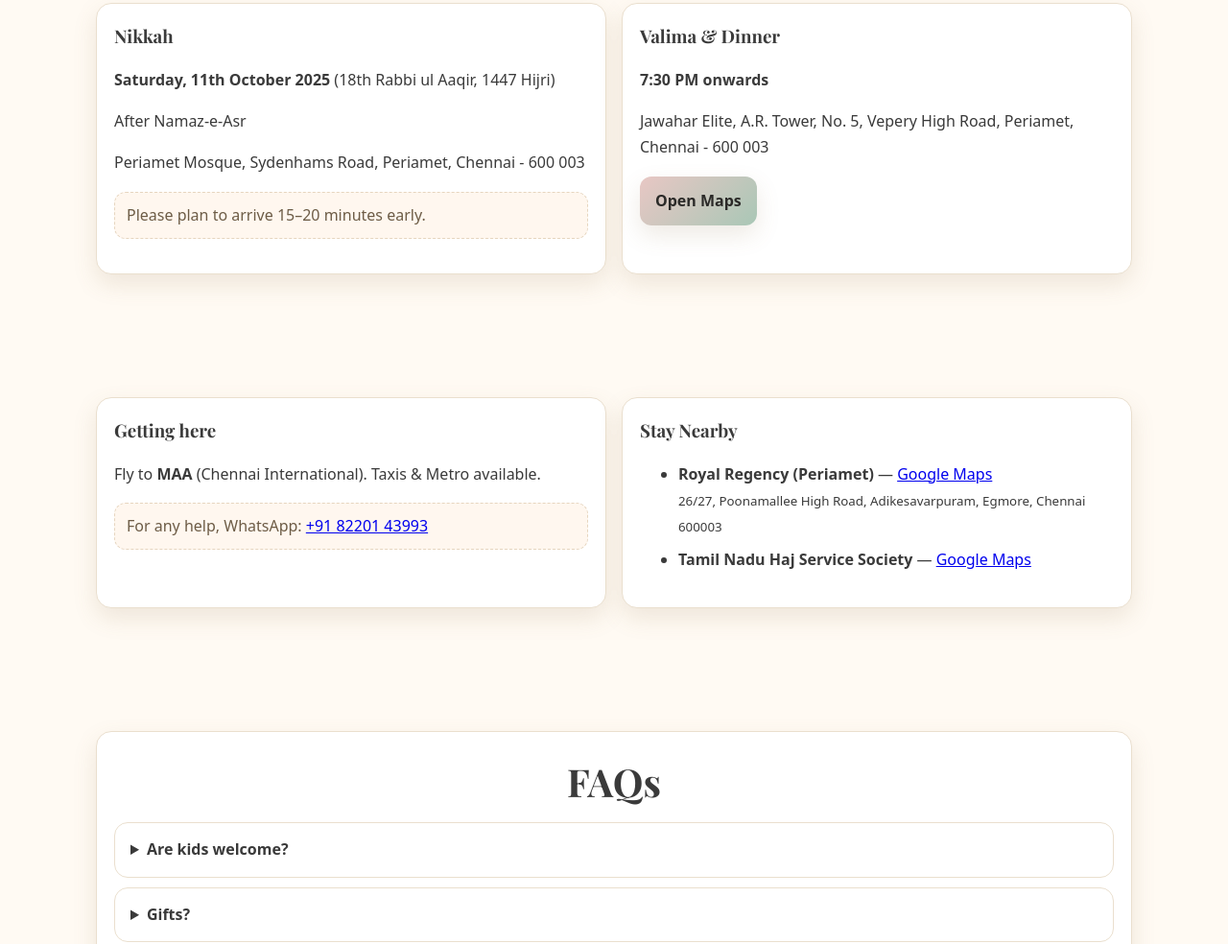
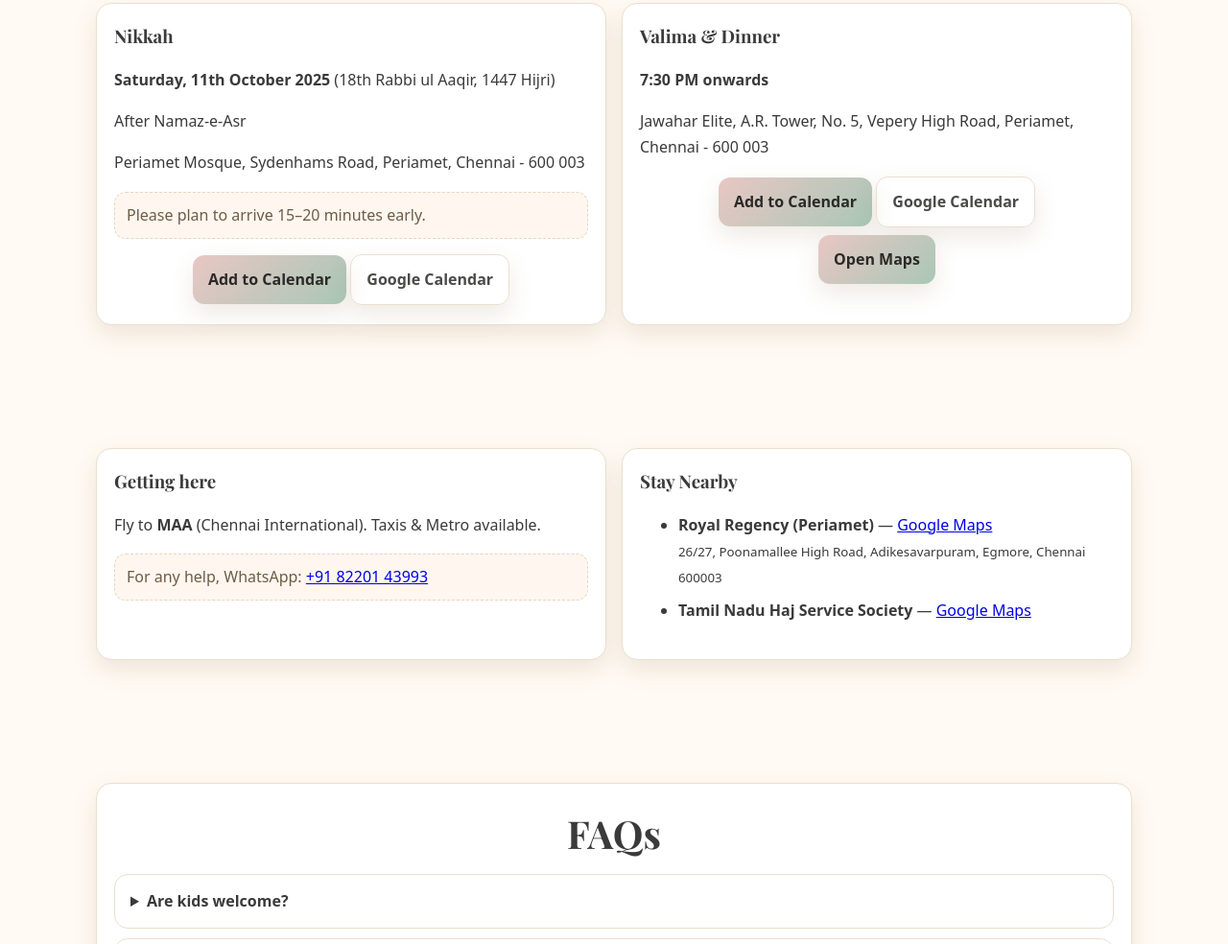
Before and after one commit to almondarker/Salman-Afshaan, a plain HTML site: page index.html in a window 1280 px wide. Shown: the part 1188-2172 px from the top of the page at 96% size. Drawn offline with nearby package versions, Linux system fonts and the light colour scheme.

Commit message:
Add calendar links for events

```diff
--- a/index.html
+++ b/index.html
@@ -50,6 +50,7 @@
     /* BUTTONS */
     .btn{display:inline-flex; align-items:center; gap:8px; padding:12px 16px; background:linear-gradient(135deg, var(--rose), var(--sage)); color:#2b2a28; border:none; border-radius:12px; font-weight:800; cursor:pointer; text-decoration:none; box-shadow:var(--shadow)}
     .btn.ghost{background:transparent; border:1px solid #eadfce; color:#4a4a49}
+    .center{text-align:center}
 
     /* SECTION BASE */
     section{padding:64px 16px}
@@ -126,12 +127,20 @@
         <p>After Namaz-e-Asr</p>
         <p class="muted">Periamet Mosque, Sydenhams Road, Periamet, Chennai - 600 003</p>
         <p class="note">Please plan to arrive 15–20 minutes early.</p>
+        <div class="center" style="margin-top:8px">
+          <a class="btn" href="nikkah.ics" download>Add to Calendar</a>
+          <a class="btn ghost" target="_blank" rel="noopener" href="https://calendar.google.com/calendar/render?action=TEMPLATE&text=Nikkah%20Ceremony&dates=20251011T163000%2F20251011T183000&location=Periamet%20Mosque%2C%20Sydenhams%20Road%2C%20Periamet%2C%20Chennai%20-%20600%20003%2C%20India&details=Nikkah%20ceremony%20at%20Periamet%20Mosque.%20Please%20arrive%2015%E2%80%9320%20minutes%20early.&ctz=Asia%2FKolkata">Google Calendar</a>
+        </div>
       </article>
       <article class="card">
         <h3>Valima & Dinner</h3>
         <p><strong>7:30 PM onwards</strong></p>
         <p class="muted">Jawahar Elite, A.R. Tower, No. 5, Vepery High Road, Periamet, Chennai - 600 003</p>
-        <div class="center">
+        <div class="center" style="margin-top:8px">
+          <a class="btn" href="valima-dinner.ics" download>Add to Calendar</a>
+          <a class="btn ghost" target="_blank" rel="noopener" href="https://calendar.google.com/calendar/render?action=TEMPLATE&text=Valima%20%26%20Dinner&dates=20251011T193000%2F20251011T223000&location=Jawahar%20Elite%2C%20A.R.%20Tower%2C%20No.%205%2C%20Vepery%20High%20Road%2C%20Periamet%2C%20Chennai%20-%20600%20003%2C%20India&details=Valima%20%26%20Dinner%20reception%20at%20Jawahar%20Elite.&ctz=Asia%2FKolkata">Google Calendar</a>
+        </div>
+        <div class="center" style="margin-top:8px">
           <a class="btn" target="_blank" rel="noopener" href="https://www.google.com/maps/search/?api=1&query=Jawahar%20Elite%2C%20A.R.%20Tower%2C%20No.%205%2C%20Vepery%20High%20Road%2C%20Periamet%2C%20Chennai%20600003">Open Maps</a>
         </div>
       </article>
```
Also changed, not shown: 2 other files.
